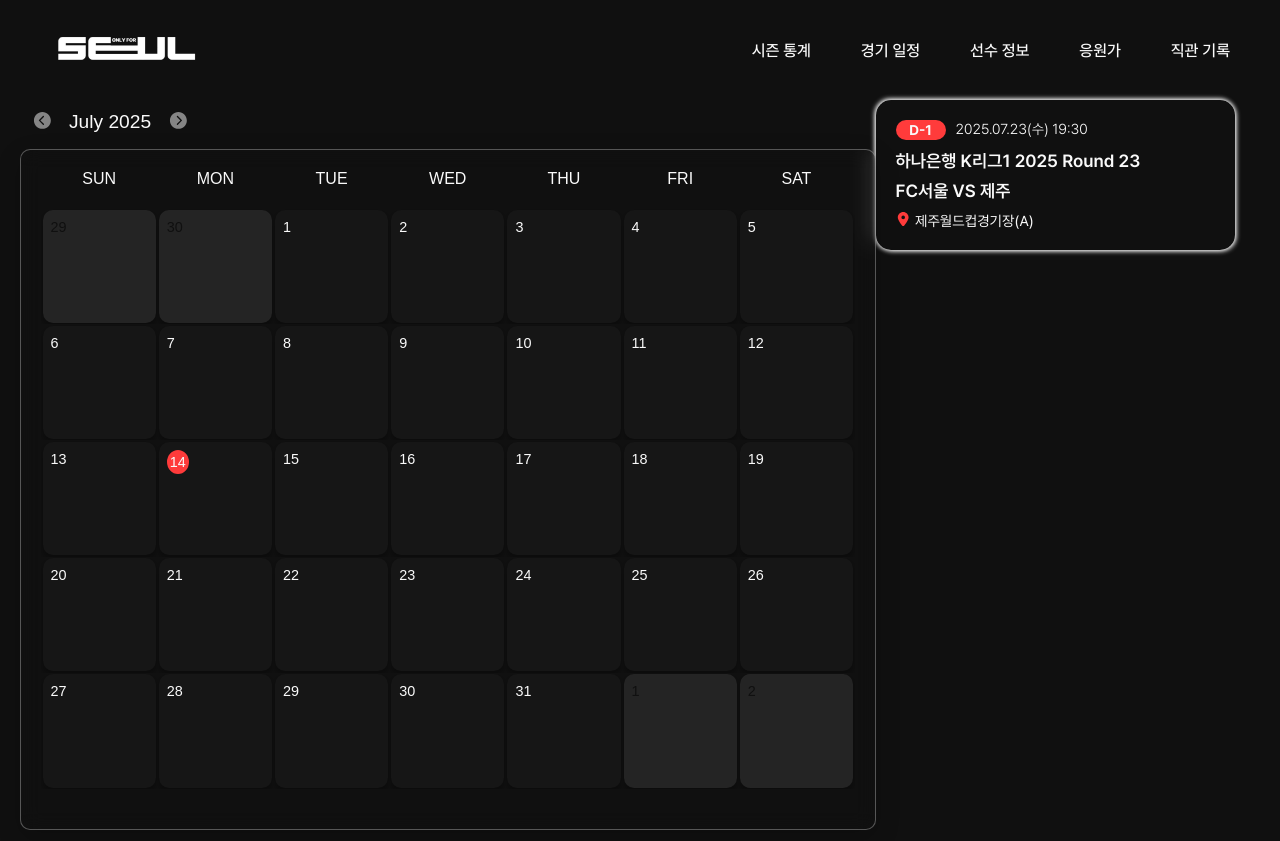
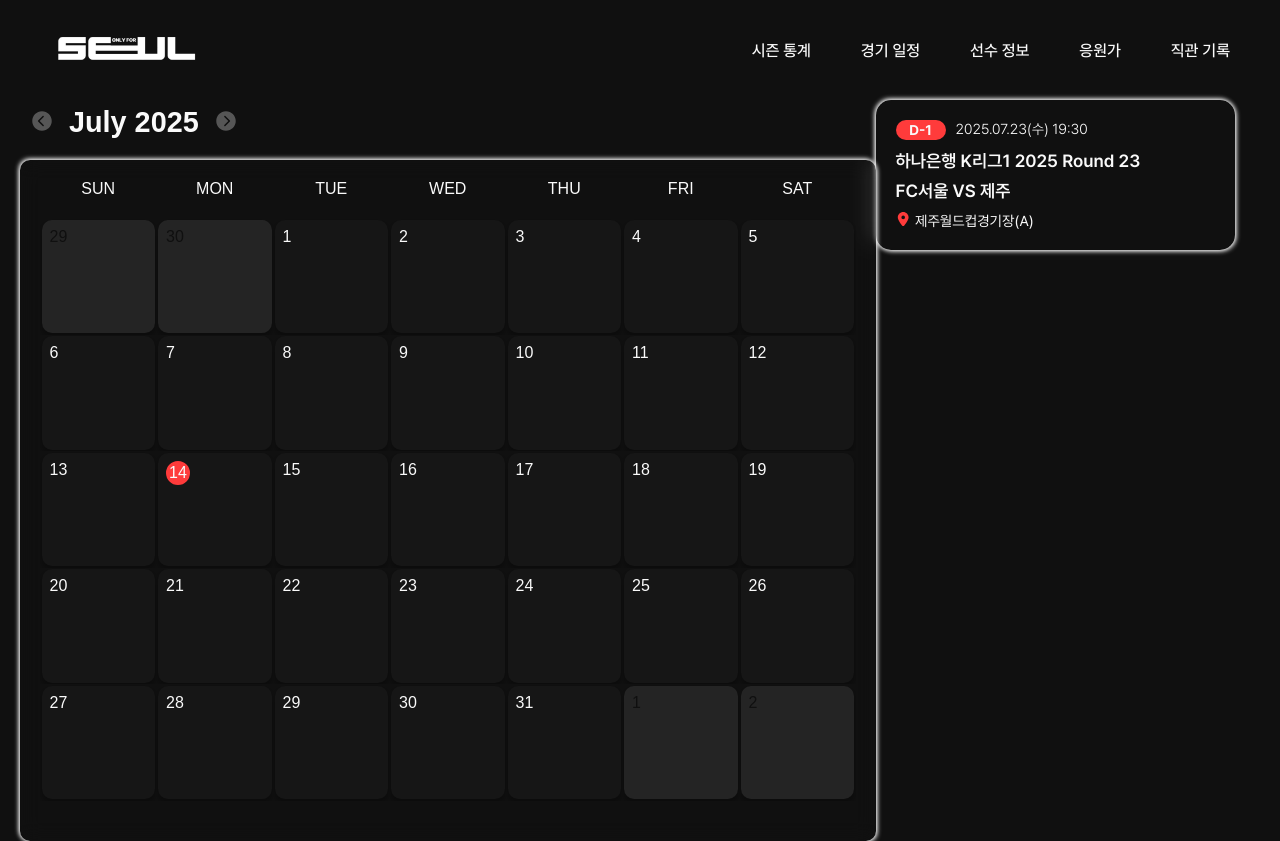
Before and after one commit to jiyeonyooo/react-project-onlyforseoul, a React (Vite) app: page /schedule in a window 1280 px wide. Built offline with nearby package versions, Linux system fonts and the light colour scheme.

Commit message:
style: change calendar containter box shadow

```diff
--- a/src/components/SeoulCalendar.css
+++ b/src/components/SeoulCalendar.css
@@ -26,8 +26,8 @@
 }
 
 .calendar-icon {
-  font-size: 1.3rem;
-  color: rgba(250, 250, 250, 0.5);
+  font-size: 1.5rem;
+  color: rgba(250, 250, 250, 0.3);
   transition: transform 0.2s;
 }
 
@@ -38,15 +38,14 @@
 .react-calendar__navigation {
   justify-content: flex-start;
   gap: 5px;
-  margin-bottom: 5px !important;
 }
 
 .react-calendar__navigation__label {
   flex: none !important;
   width: auto !important;
   padding: 0 8px;
-  font-weight: 500;
-  font-size: 1.2rem;
+  font-weight: 700;
+   font-size: 1.8rem;
 }
 
 .react-calendar__navigation__label:hover {
@@ -54,11 +53,13 @@
 }
 
 .react-calendar__viewContainer {
-
    padding: 20px;
 
    background: rgba(27, 27, 27, 0.1);
-   border: 1px solid rgba(250, 250, 250, 0.3);
+
+   box-shadow: -1px -1px 5px rgba(255,255,255,1),
+              1px 1px 5px rgba(255,255,255,1) !important;
+
    border-radius: 10px;
    backdrop-filter: blur(10px);
    box-shadow: 0 8px 24px rgba(0, 0, 0, 0.2);
@@ -102,10 +103,29 @@
 .custom-tile {
    width: 100%;
    height: 100%;
+   display: flex;
+   padding-bottom: 10px;
+   flex-direction: column-reverse;
+   gap: 5px;
+
    position: relative;
    background-color: #1d1d1d80;
    border-radius: 10px;
    box-shadow: 0px 4px 4px rgba(0, 0, 0, 0.25);
+}
+
+.seed-icon {
+   position: absolute;
+   top: 5px;
+   left: 5px;
+   width: 60px;
+   height: auto;
+}
+
+.schedule-list {
+   display: flex;
+   flex-direction: column;
+   gap: 5px;
 }
 
 .react-calendar__month-view__days__day--neighboringMonth .custom-tile {
@@ -116,7 +136,7 @@
    position: absolute;
    top: 8px;
    left:8px;
-   font-size: 0.9rem;
+   font-size: 1rem;
    font-weight: 500;
    color: #fafafa;
    z-index: 1;
```
